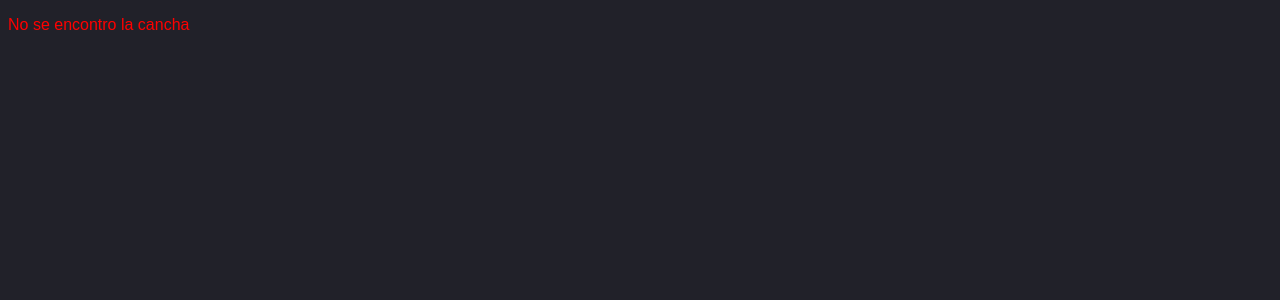
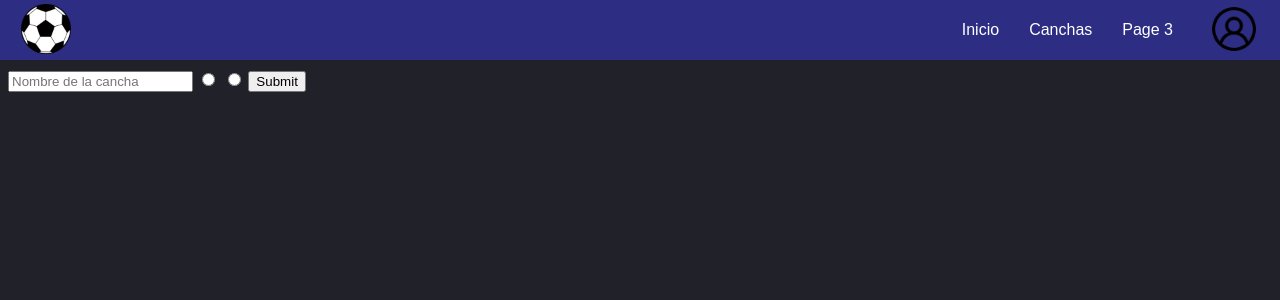
Before and after one commit to leonbennazar/tp-dsw-frontend, a SvelteKit app: page /canchas/add in a window 1280 px wide. Shown: the top 300 px of the page. Built offline with nearby package versions, Linux system fonts and the light colour scheme; no server answers.

Commit message:
avances get y post en el front

```diff
--- a/src/routes/canchas/[id]/+page.svelte
+++ b/src/routes/canchas/[id]/+page.svelte
@@ -2,16 +2,40 @@
   import { page } from '$app/stores';
   import NavBar from '$lib/components/navbar.svelte'
   $: id = $page.params.id;
+  let canchaRecibida :any = '';
 
 
-  $: promise = fetch(`https://api.attackontitanapi.com/titans/${id}`)
-    .then(res => res.json());
+  async function getCancha() {
+    const req = await fetch(`http://localhost:3000/api/characters//${id}`, {method: "GET"});
+    const res = await req.json();
+    canchaRecibida = res.data
+    console.log(canchaRecibida)
+  }
 </script>
 
-{#await promise}
-  <h1>Cargando cancha...</h1>
-{:then cancha}
-<h1>{cancha.name}</h1>
-{:catch err}
-  <p style="color:red">No se encontro la cancha</p>
-{/await}
+
+<NavBar />
+
+<div class= "content">
+
+  {#await getCancha()}
+    <h1>Cargando cancha...</h1>
+  {:then cancha}
+    <h1>{canchaRecibida.name}</h1>
+      <h2>{canchaRecibida.characterClass}<br>{canchaRecibida.items}</h2>
+  {:catch err}
+    <p style="color:red">No se enconco</p>
+  {/await}
+
+
+</div>
+
+<style>
+  .content{
+  margin-top: 70px;
+}
+
+  h1, h2{
+    color:white;
+  }
+</style>
--- /dev/null
+++ b/src/routes/canchas/add/+page.svelte
@@ -0,0 +1,22 @@
+<script>
+import NavBar from '$lib/components/navbar.svelte'
+</script>
+
+<NavBar />
+
+<div class="content">
+  <form action="http://localhost:3000/api/characters/" method= "POST">
+    <input type="text"  placeholder ="Nombre de la cancha" required>
+    <input type="radio" name="tipo_turno" value="y_media" required>
+    <input type="radio" name="tipo_turno" value="en_punto" required>
+    <input type="submit">
+  </form>
+</div>
+
+
+
+<style>
+  .content{
+    margin-top: 70px;
+  }
+</style>
```
Also changed, not shown: src/routes/canchas/+page.svelte (+7 -4 lines).
